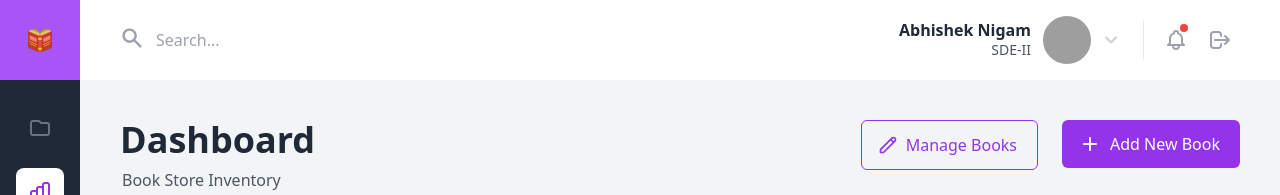
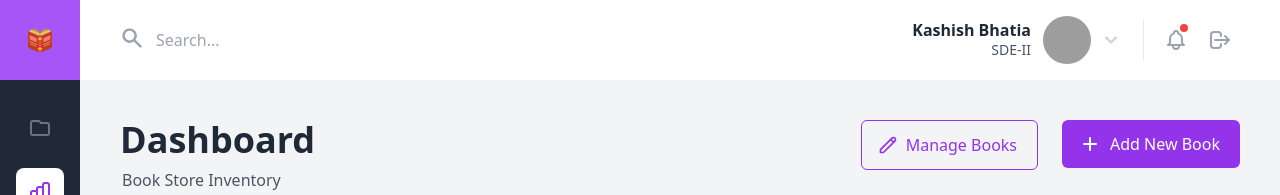
Before and after one commit to abhishekn211/Online-Book-Store, a React (Vite) app in the folder frontend/: page /dashboard in a window 1280 px wide. Shown: the top 195 px of the page. Built offline with nearby package versions, Linux system fonts and the light colour scheme; no server answers; sample sign-in values are in the browser's storage; grey boxes are pictures that could not be loaded.

Commit message:
Update DashboardLayout.jsx

```diff
--- a/frontend/src/pages/dashboard/DashboardLayout.jsx
+++ b/frontend/src/pages/dashboard/DashboardLayout.jsx
@@ -72,7 +72,7 @@ const DashboardLayout = () => {
           <button className="inline-flex items-center p-2 hover:bg-gray-100 focus:bg-gray-100 rounded-lg">
             <span className="sr-only">User Menu</span>
             <div className="hidden md:flex md:flex-col md:items-end md:leading-tight">
-              <span className="font-semibold">Abhishek Nigam</span>
+              <span className="font-semibold">Kashish Bhatia</span>
               <span className="text-sm text-gray-600">SDE-II</span>
             </div>
             <span className="h-12 w-12 ml-2 sm:ml-3 mr-2 bg-gray-100 rounded-full overflow-hidden">
```
